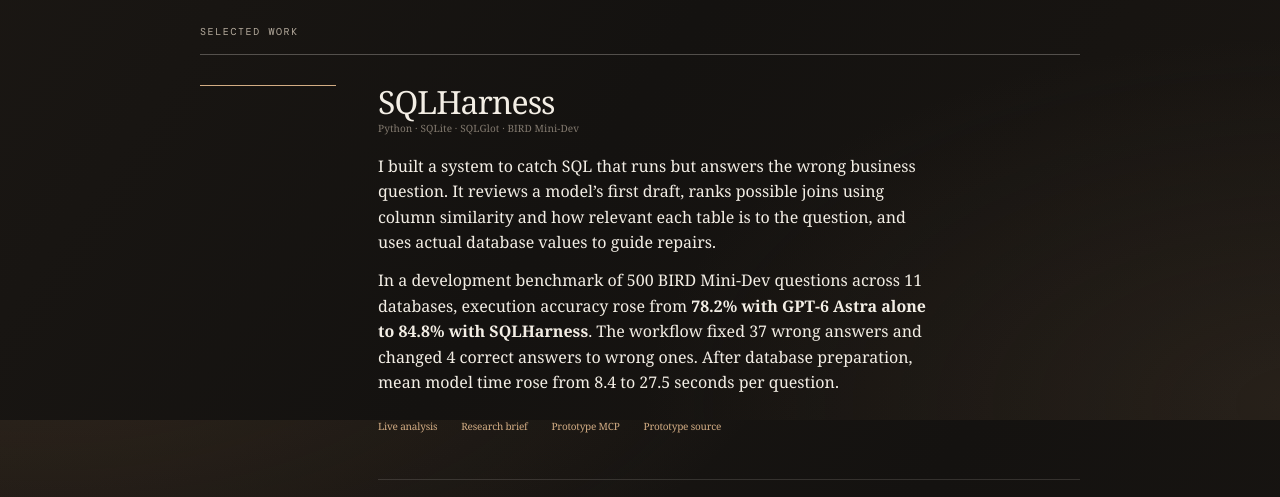
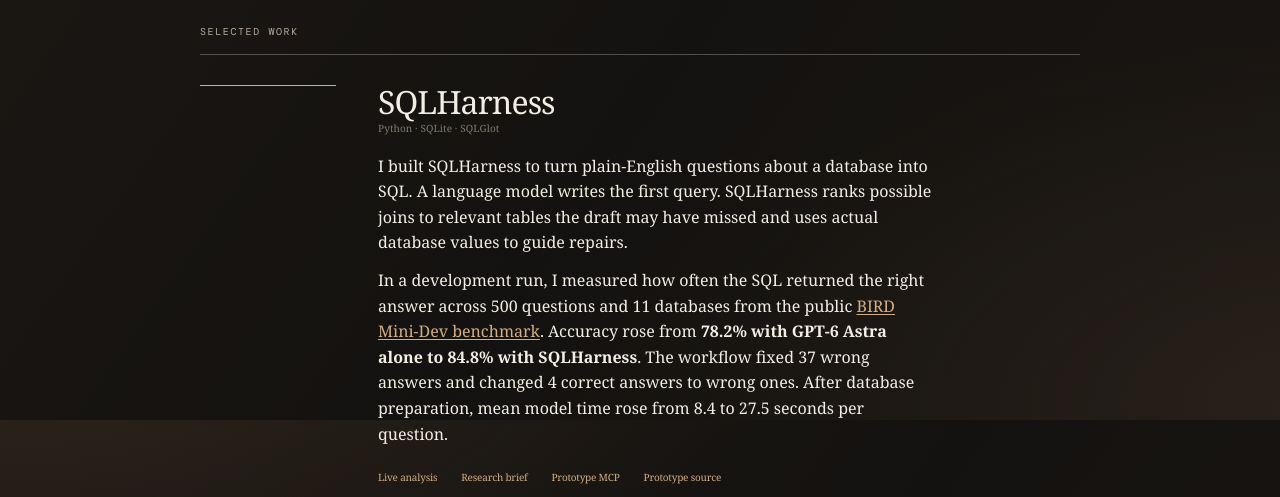
Before and after one commit to ajorge2/ajorge2.github.io, a plain HTML site: page index.html in a window 1280 px wide. Shown: the part 1980-2477 px from the top of the page. Drawn offline with nearby package versions, Linux system fonts and the light colour scheme; a web font is replaced by a local one.

Commit message:
Explain SQL generation and benchmark context

```diff
--- a/index.html
+++ b/index.html
@@ -331,6 +331,7 @@
     .item-body p { margin: 12px 0; }
     .item-body p:first-child { margin-top: 0; }
     .item-body p:last-child  { margin-bottom: 0; }
+    .item-body a { color: var(--accent); text-underline-offset: 0.15em; }
     .item-figures {
       margin-top: 24px;
       display: grid;
@@ -677,18 +678,20 @@
             <a href="https://andrewjorge.com/SQLHarness/" target="_blank" rel="noopener">SQLHarness</a>
           </span>
           <div class="item-stack">
-            Python · SQLite · SQLGlot · BIRD Mini-Dev
+            Python · SQLite · SQLGlot
           </div>
           <div class="item-body">
             <p>
-              I built a system to catch SQL that runs but answers the wrong business question.
-              It reviews a model’s first draft, ranks possible joins using column similarity
-              and how relevant each table is to the question, and uses actual database values
-              to guide repairs.
+              I built SQLHarness to turn plain-English questions about a database into SQL.
+              A language model writes the first query. SQLHarness ranks possible joins to
+              relevant tables the draft may have missed and uses actual database values to
+              guide repairs.
             </p>
             <p>
-              In a development benchmark of 500 BIRD Mini-Dev questions across 11 databases, execution accuracy rose
-              from <strong>78.2% with GPT-6 Astra alone to 84.8% with SQLHarness</strong>.
+              In a development run, I measured how often the SQL returned the right answer
+              across 500 questions and 11 databases from the public
+              <a href="https://bird-bench.github.io/">BIRD Mini-Dev benchmark</a>.
+              Accuracy rose from <strong>78.2% with GPT-6 Astra alone to 84.8% with SQLHarness</strong>.
               The workflow fixed 37 wrong answers and changed 4 correct answers to wrong
               ones. After database preparation, mean model time rose from 8.4 to 27.5 seconds
               per question.
```
